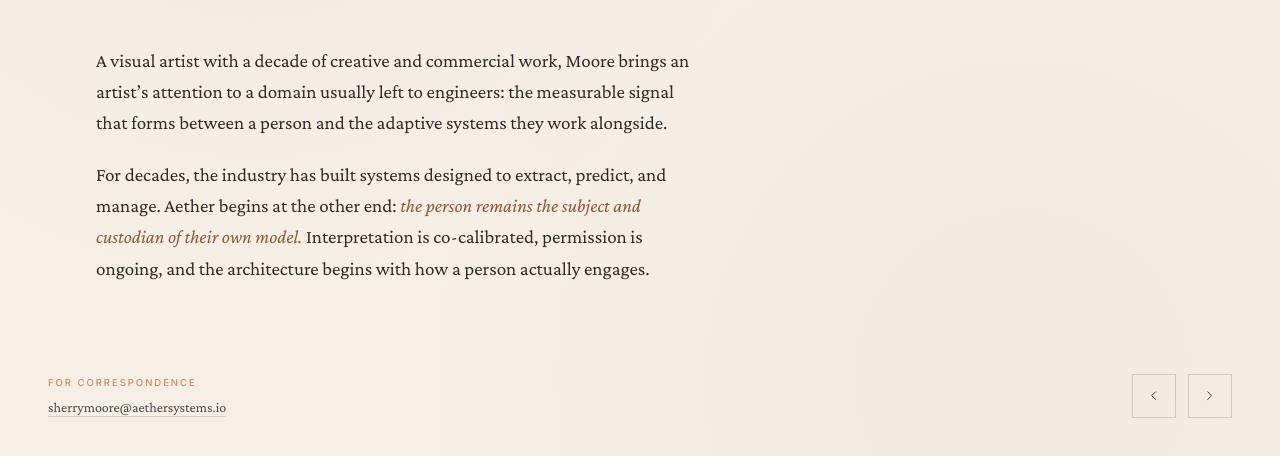
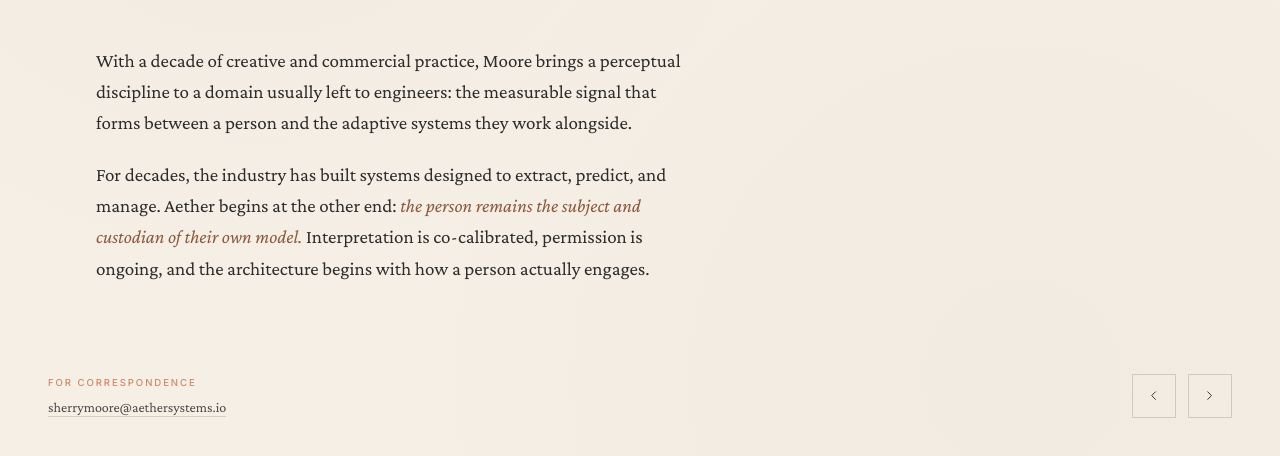
Before and after one commit to smojpg-ui/aethersystems-io, a plain HTML site: page index.html in a window 1280 px wide. Both pictures are taken after a click on the button 1210 px from the left and 738 px from the top of the page. Shown: the part 342-798 px from the top of the page. Drawn offline with nearby package versions, Linux system fonts and the light colour scheme.

Commit message:
Revise description of Moore's artistic approach

```diff
--- a/index.html
+++ b/index.html
@@ -571,7 +571,7 @@
           An artist’s attention to <em>a technical problem.</em>
         </h2>
         <p class="what-body">
-          A visual artist with a decade of creative and commercial work, Moore brings an artist’s attention to a domain usually left to engineers: the measurable signal that forms between a person and the adaptive systems they work alongside.
+          With a decade of creative and commercial practice, Moore brings a perceptual discipline to a domain usually left to engineers: the measurable signal that forms between a person and the adaptive systems they work alongside.
         </p>
         <p class="what-body">
           For decades, the industry has built systems designed to extract, predict, and manage. Aether begins at the other end: <em>the person remains the subject and custodian of their own model.</em> Interpretation is co-calibrated, permission is ongoing, and the architecture begins with how a person actually engages.
```
